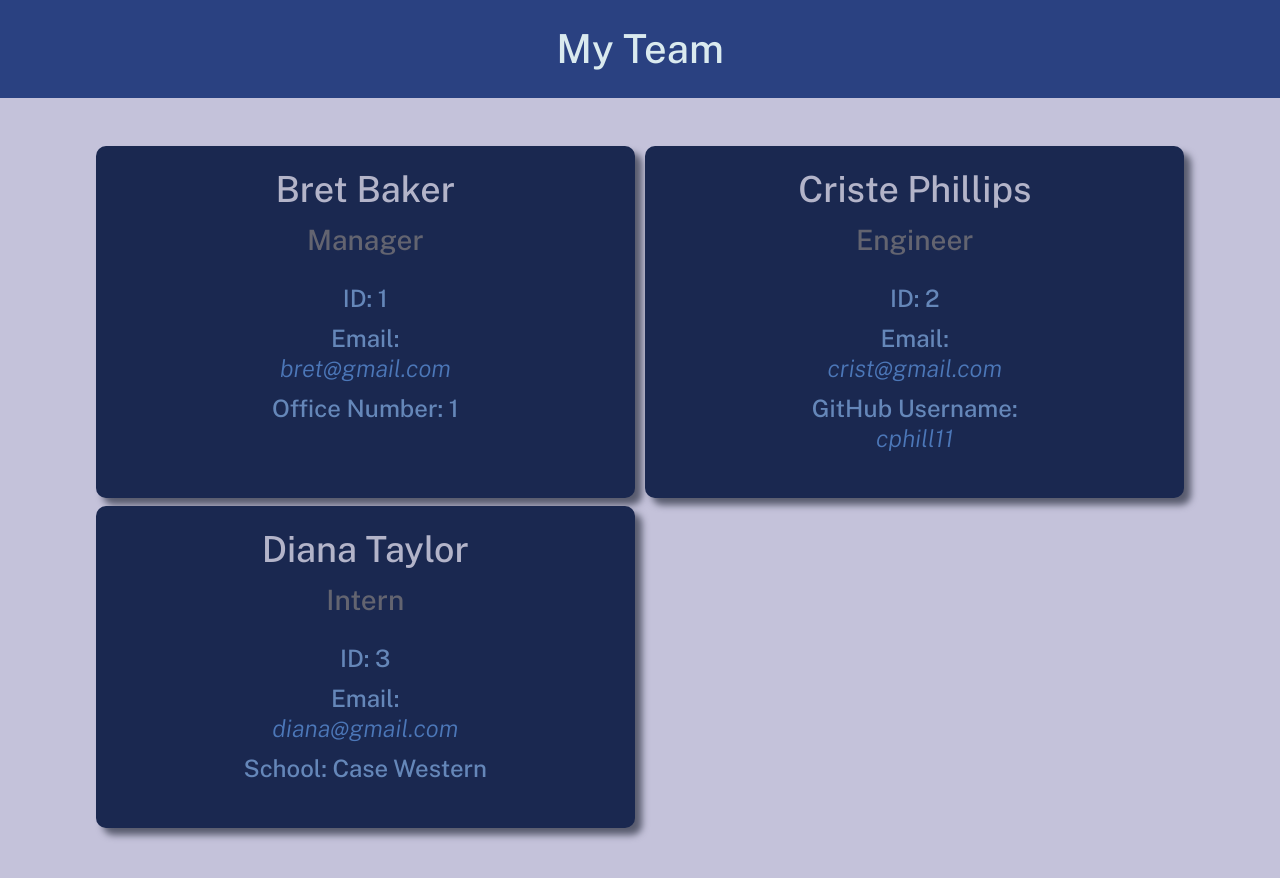
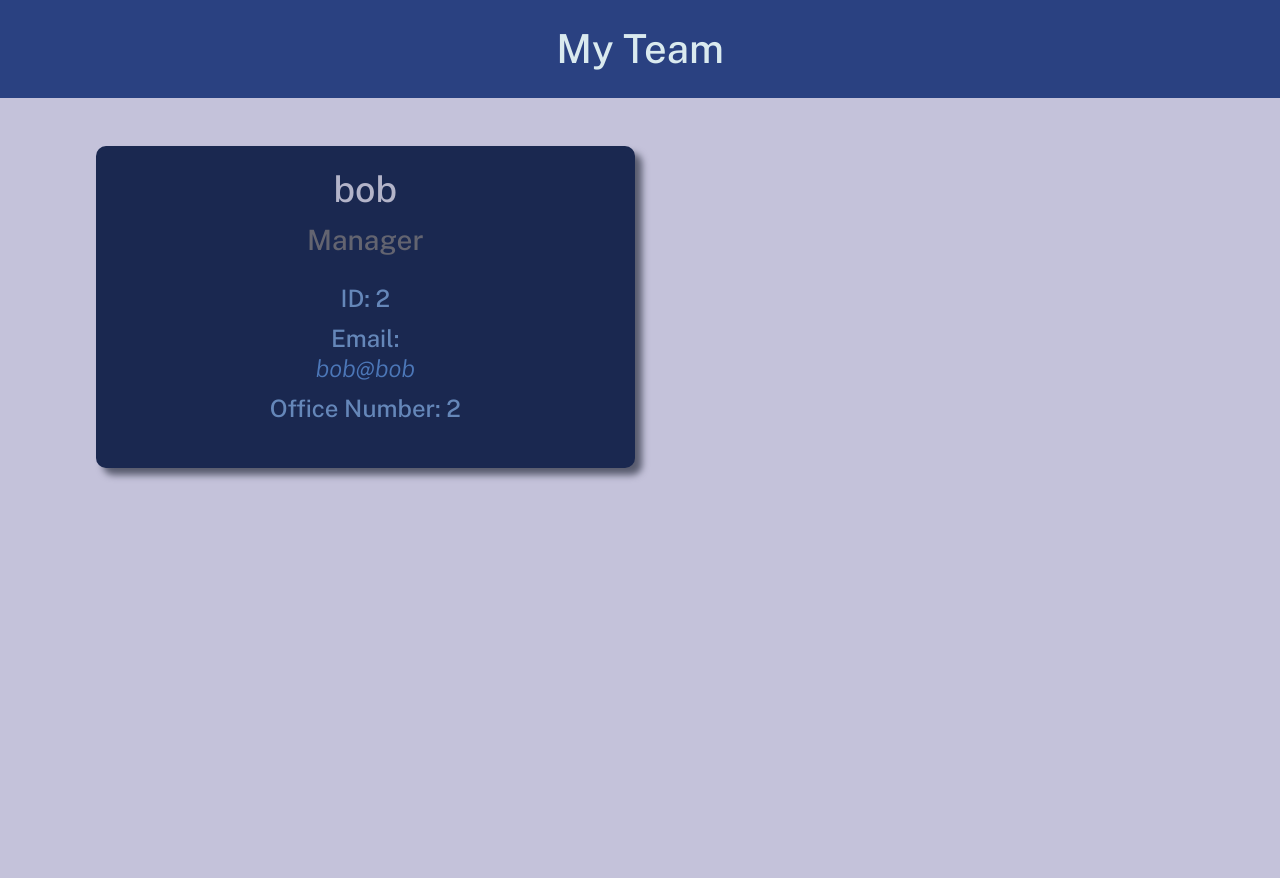
Before and after one commit to cphill11/team-profile-generator, a website: page src/newHTML.html in a window 1280 px wide. After the commit the page ends 800 px from the top, so only its background shows below. Drawn offline with nearby package versions, Linux system fonts and the light colour scheme.

Commit message:
updated page-template

```diff
--- a/src/newHTML.html
+++ b/src/newHTML.html
@@ -27,48 +27,21 @@
     <div class="flex-row justify-space-between">
 
           <div class="col-12 col-md-6 mb-2 bg-dark text-light p-3 flex-column" id="employee-card">
-            <h2 class="employee-item-title text-light" id="employee-name">Bret Baker</h3>
+            <h2 class="employee-item-title text-light" id="employee-name">bob</h3>
             <h3 class="employee-item-title text-light" id="employee-title">Manager</h3>
             <div>
               <div class="col-12 col-md-6 mb-2 text-light p-3 flex-column">
-                <h4 class="employee-item-title text-primary">ID: 1</h4>
+                <h4 class="employee-item-title text-primary">ID: 2</h4>
                 <h4 class="employee-item-title text-primary flex-column">Email:
-                  <a href="mailto:bret@gmail.com">bret@gmail.com</a></h4>
-                <h4 class="employee-item-title text-primary flex-column">Office Number: 1</h4>
+                  <a href="mailto:bob@bob">bob@bob</a></h4>
+                <h4 class="employee-item-title text-primary flex-column">Office Number: 2</h4>
               </div>
             </div>
           </div>
 
 
 
-          <div class="col-12 col-md-6 mb-2 bg-dark text-light p-3 flex-column" id="employee-card">
-            <h2 class="employee-item-title text-light" id="employee-name">Criste Phillips</h3>
-            <h3 class="employee-item-title text-light" id="employee-title">Engineer</h3>
-            <div>
-              <div class="col-12 col-md-6 mb-2 p-3 flex-column">
-                <h4 class="employee-item-title text-primary">ID: 2</h4>
-                <h4 class="employee-item-title text-primary flex-column">Email:
-                  <a href="mailto:crist@gmail.com">crist@gmail.com</a></h4>
-                <h4 class="employee-item-title text-primary flex-column">GitHub Username:
-                  <a href="https://github.com/cphill11" target="_blank">cphill11</a></h4>
-              </div>
-            </div>
-          </div>
 
-
-
-           <div class="col-12 col-md-6 mb-2 bg-dark text-light p-3 flex-column" id="employee-card">
-             <h2 class="employee-item-title text-light" id="employee-name">Diana Taylor</h3>
-             <h3 class="employee-item-title text-light" id="employee-title">Intern</h3>
-             <div>
-              <div class="col-12 col-md-6 mb-2 p-3 flex-column">
-                <h4 class="employee-item-title text-primary">ID: 3</h4>
-                <h4 class="employee-item-title text-primary flex-column">Email:
-                  <a href="mailto:diana@gmail.com">diana@gmail.com</a></h4>
-                <h4 class="employee-item-title text-primary flex-column">School: Case Western</h4>
-              </div>
-            </div>
-           </div>
 
 
       </div>
```
Also changed, not shown: src/page-template.js (+7 -6 lines).
